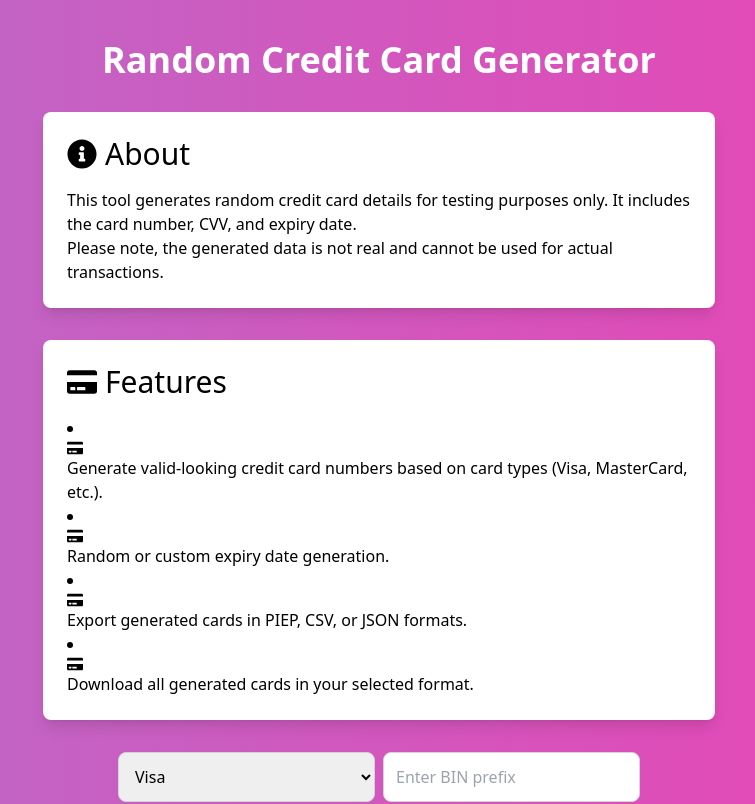
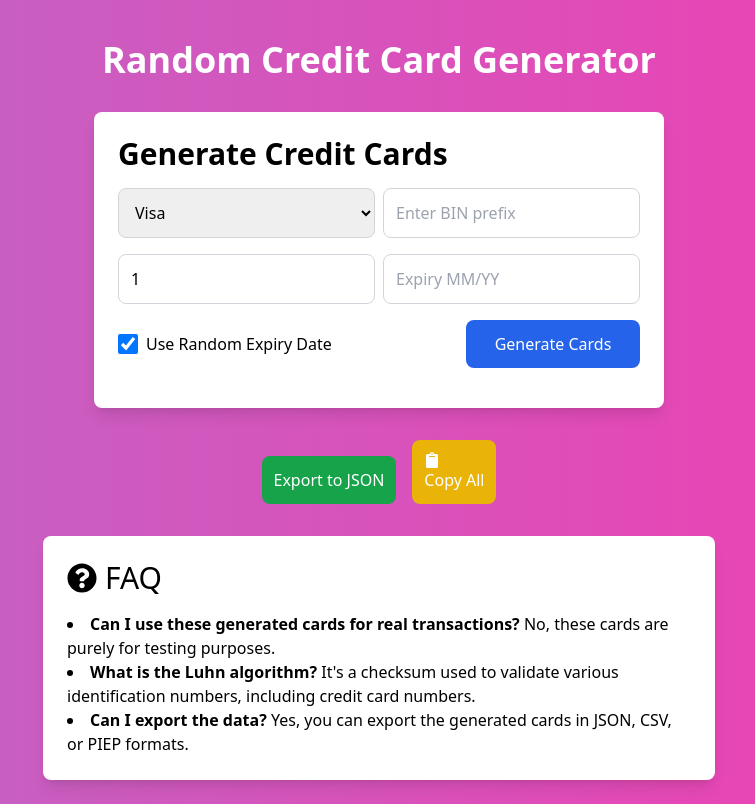
Before and after one commit to mosaphir/nextshop, a Next.js app: page / in a window 1280 px wide. Shown: the top 804 px of the page, without its empty margins (261-1016 px from the left). Built offline with nearby package versions, Linux system fonts and the light colour scheme.

Commit message:
Update page.tsx

```diff
--- a/app/page.tsx
+++ b/app/page.tsx
@@ -79,7 +79,6 @@ const Home = () => {
   const [cardDetails, setCardDetails] = useState<string[]>([]);
   const [binInput, setBinInput] = useState<string>(""); // Used for input BIN number
   const [expiryInput, setExpiryInput] = useState<string>(""); // Used if not random expiry
-  const [outputFormat, setOutputFormat] = useState<string>("json");
   const [cardsToGenerate, setCardsToGenerate] = useState<number>(1);
   const [useRandomExpiry, setUseRandomExpiry] = useState<boolean>(true);
   const [cardType, setCardType] = useState<string>("visa");
@@ -106,7 +105,7 @@ const Home = () => {
         bin: binPrefix,
       };
 
-      const formattedCard = formatCardData(cardData, outputFormat);
+      const formattedCard = formatCardData(cardData, "json"); // Directly using "json" or the desired format
       generatedCards.push(formattedCard);
     }
 
@@ -121,7 +120,7 @@ const Home = () => {
       const url = URL.createObjectURL(blob);
       const link = document.createElement("a");
       link.href = url;
-      link.download = `credit_card_details.${outputFormat}`;
+      link.download = `credit_card_details.json`; // Default to JSON export
       link.click();
     }
   };
@@ -138,29 +137,9 @@ const Home = () => {
     <div className="bg-gradient-to-r from-pink-500 via-blue-500 to-teal-500 animate-background min-h-screen flex flex-col items-center text-white py-10">
       <h1 className="text-4xl font-bold mb-8">Random Credit Card Generator</h1>
 
-      {/* About Section */}
+      {/* Card Generation UI */}
       <div className="max-w-2xl mx-auto bg-white text-black p-6 rounded-lg shadow-lg mb-8">
-        <h2 className="text-3xl flex items-center gap-2"><FaInfoCircle /> About</h2>
-        <p className="mt-4">
-          This tool generates random credit card details for testing purposes only. It includes the card number, CVV, and expiry date.
-          <br />
-          Please note, the generated data is not real and cannot be used for actual transactions.
-        </p>
-      </div>
-
-      {/* Features Section */}
-      <div className="max-w-2xl mx-auto bg-white text-black p-6 rounded-lg shadow-lg mb-8">
-        <h2 className="text-3xl flex items-center gap-2"><FaCreditCard /> Features</h2>
-        <ul className="list-inside list-disc mt-4">
-          <li><FaCreditCard /> Generate valid-looking credit card numbers based on card types (Visa, MasterCard, etc.).</li>
-          <li><FaCreditCard /> Random or custom expiry date generation.</li>
-          <li><FaCreditCard /> Export generated cards in PIEP, CSV, or JSON formats.</li>
-          <li><FaCreditCard /> Download all generated cards in your selected format.</li>
-        </ul>
-      </div>
-
-      {/* Input Fields */}
-      <div className="max-w-2xl mx-auto mb-8">
+        <h2 className="text-3xl font-bold mb-4">Generate Credit Cards</h2>
         <div className="flex gap-2 mb-4">
           <select
             value={cardType}
@@ -237,7 +216,7 @@ const Home = () => {
           onClick={handleExport}
           className="p-3 bg-green-600 text-white rounded-lg hover:bg-green-700 transition"
         >
-          Export to {outputFormat.toUpperCase()}
+          Export to JSON
         </button>
         <button
           onClick={handleCopyAll}
```
